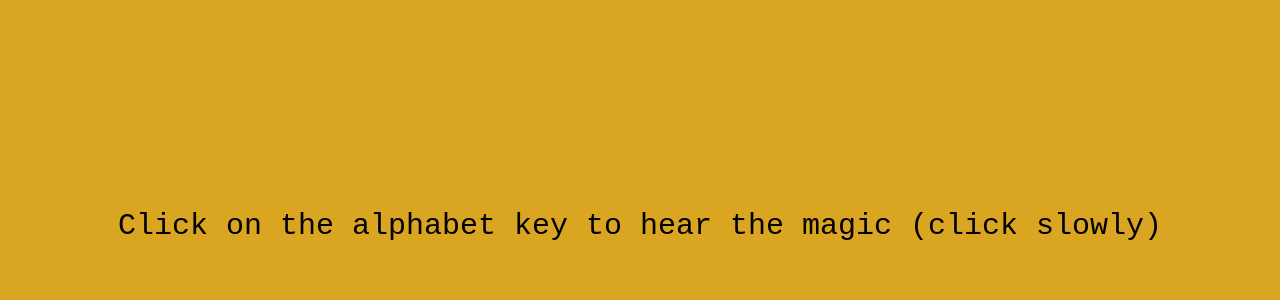
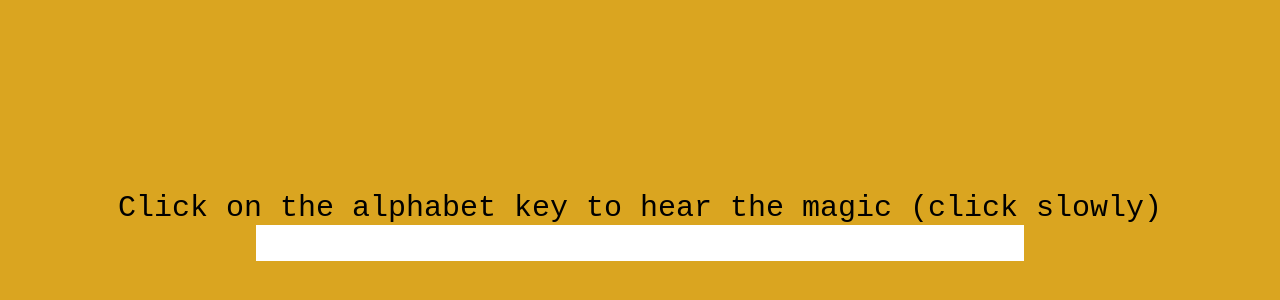
Before and after one commit to SmilingAkhi/RecitingKeys, a plain HTML site: page index.html in a window 1280 px wide. Shown: the part 174-474 px from the top of the page. Drawn offline with Linux system fonts and the light colour scheme.

Commit message:
added the input box and styled it

```diff
--- a/index.html
+++ b/index.html
@@ -11,6 +11,7 @@
     <p class="text">
       Click on the alphabet key to hear the magic (click slowly)
     </p>
+    <input type="text" class="inp" />
 
     <audio data-key="65" src="sound\New recording 2.wav"></audio>
     <audio data-key="66" src="sound\New recording 3.wav"></audio>
--- a/style.css
+++ b/style.css
@@ -7,6 +7,7 @@ body {
   height: 100vh;
   width: 100%;
   display: flex;
+  flex-direction: column;
   justify-content: center;
   align-items: center;
   background-color: goldenrod;
@@ -17,3 +18,13 @@ body {
   text-align: center;
   font-size: 30px;
 }
+.inp {
+  width: 60%;
+  height: 36px;
+  outline: none;
+  border: none;
+  font-size: 26px;
+}
+.inp:hover {
+  background-color: aliceblue;
+}
```
